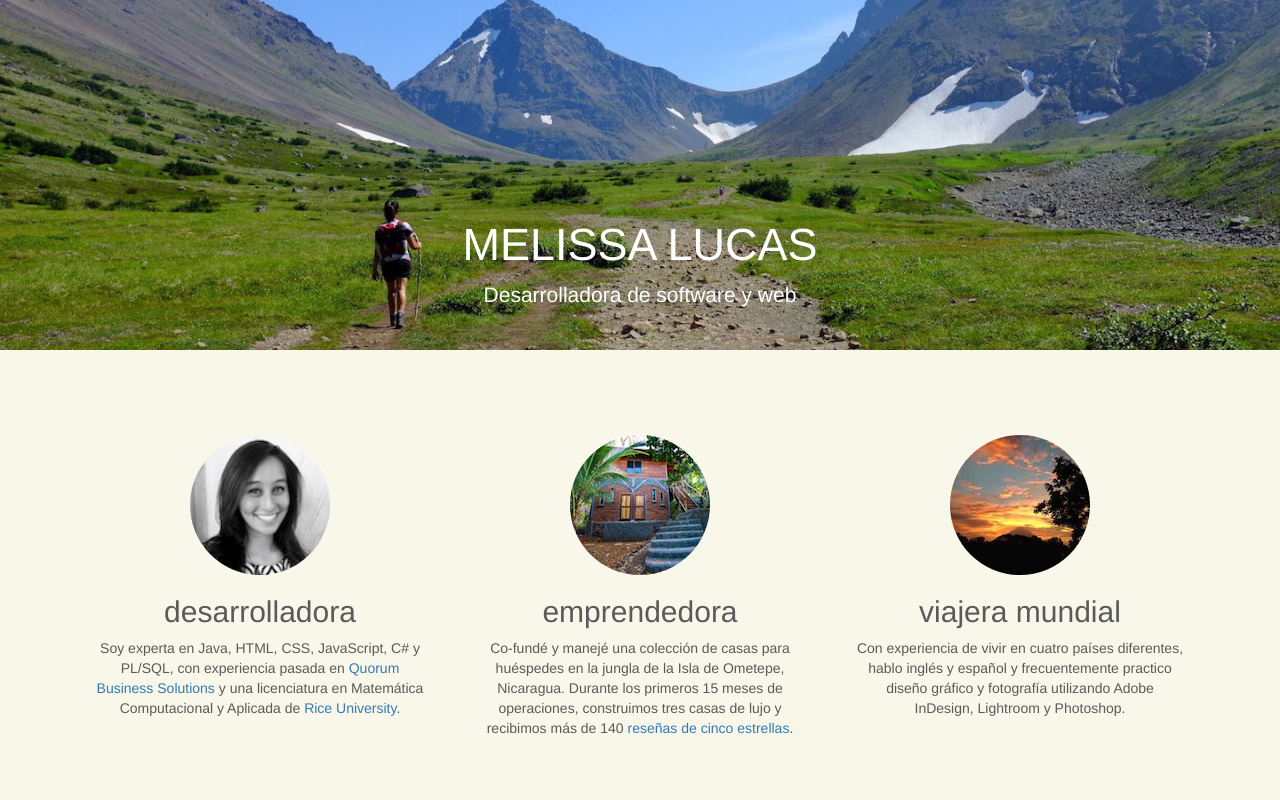
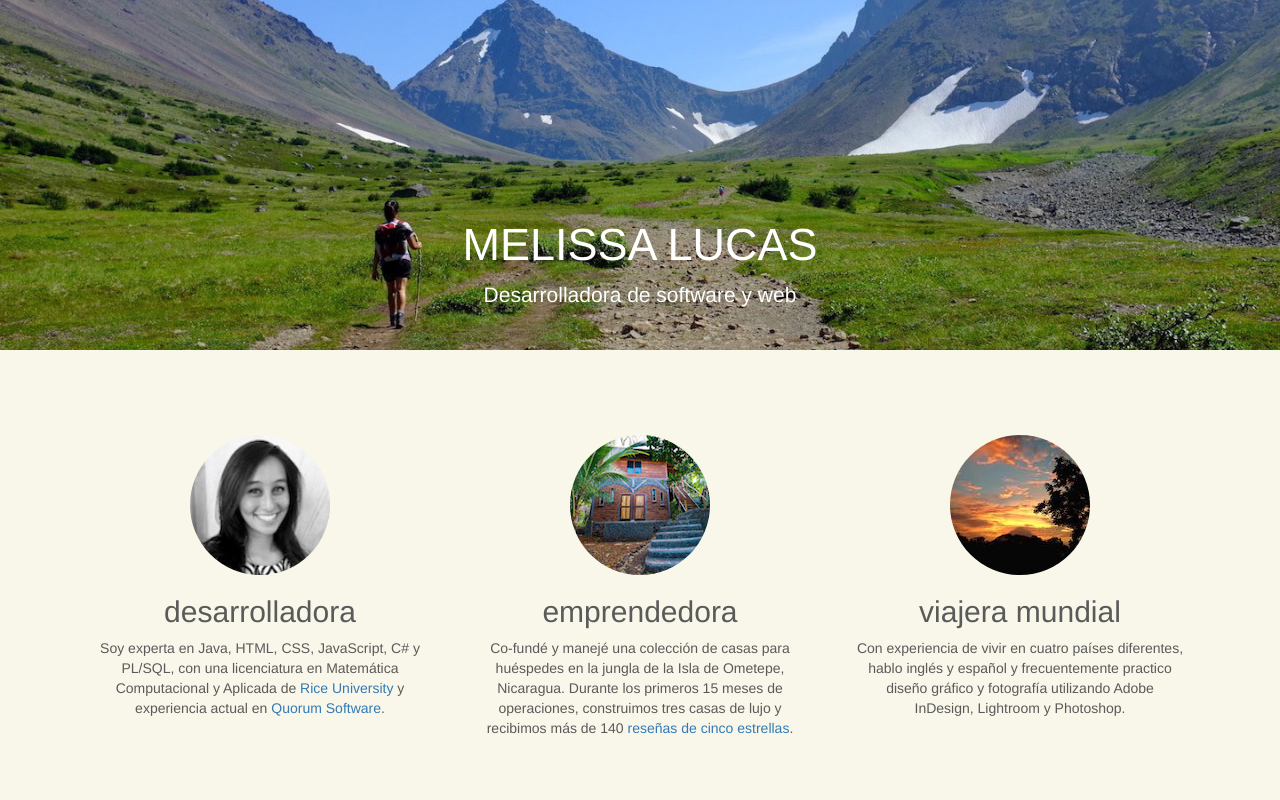
Before and after one commit to mlucas2218/mlucas2218.github.io, a plain HTML site: page es/index.html in a window 1280 px wide. Shown: the top 800 px of the page. Drawn offline with nearby package versions, Linux system fonts and the light colour scheme.

Commit message:
Update Quorum description

```diff
--- a/es/index.html
+++ b/es/index.html
@@ -87,7 +87,7 @@
         <div class="col-md-4">
           <img class="img-circle" src="../images/melissa.jpg" alt="Yo" width="140" height="140">
           <h2>desarrolladora</h2>
-          <p>Soy experta en Java, HTML, CSS, JavaScript, C# y PL/SQL, con experiencia pasada en <a target="_blank" href="https://www.qbsol.com">Quorum Business Solutions</a> y una licenciatura en Matemática Computacional y Aplicada de <a target="_blank" href="http://www.rice.edu">Rice University</a>.</p>
+          <p>Soy experta en Java, HTML, CSS, JavaScript, C# y PL/SQL, con una licenciatura en Matemática Computacional y Aplicada de <a target="_blank" href="http://www.rice.edu">Rice University</a> y experiencia actual en <a target="_blank" href="https://www.quorumsoftware.com">Quorum Software</a>.</p>
         </div><!-- /.col-md-4 -->
         <div class="col-md-4">
           <img class="img-circle" src="../images/selvista.jpg" alt="Una lujosa casa del árbol que ayudé a construir" width="140" height="140">
```
